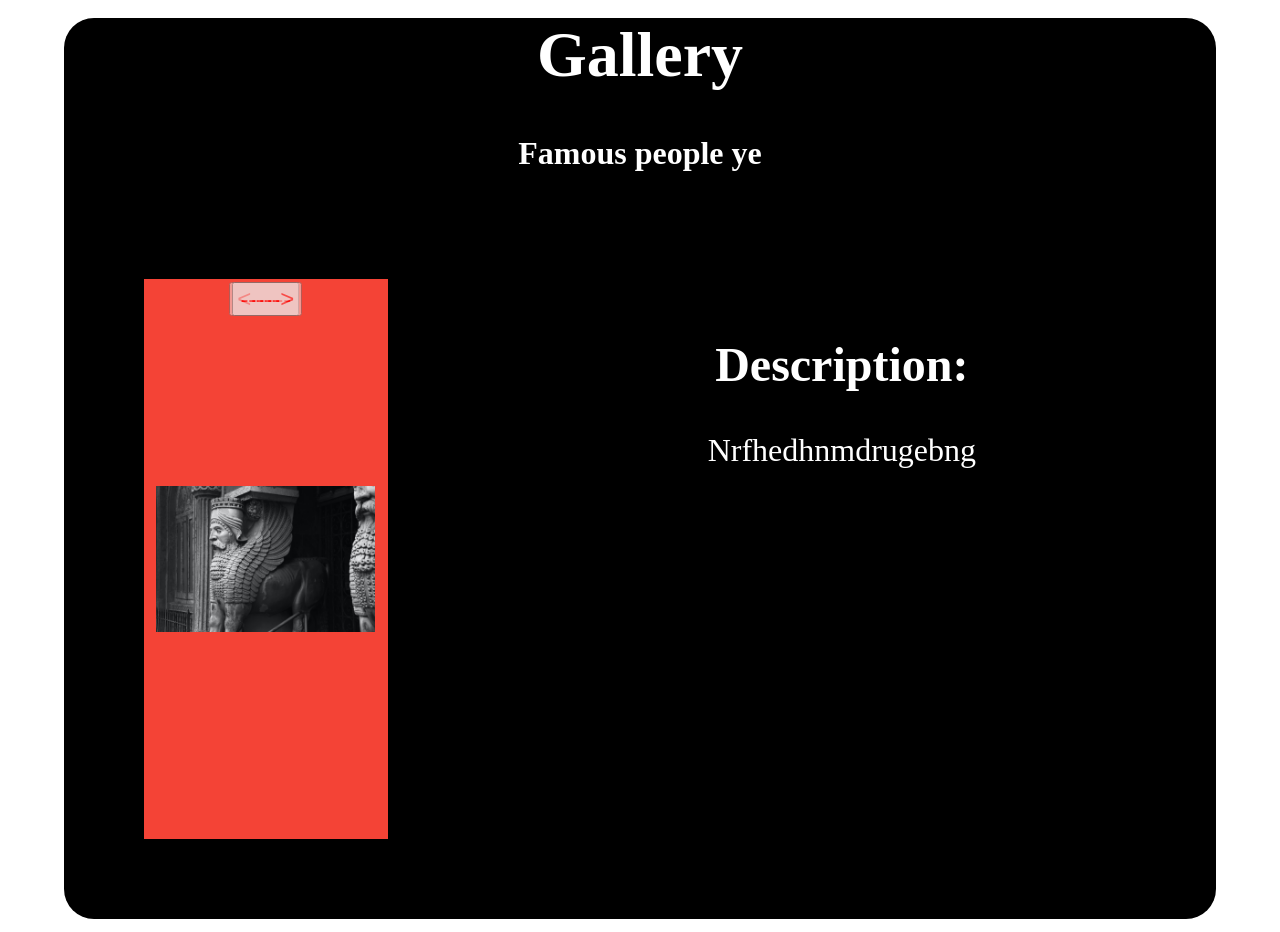
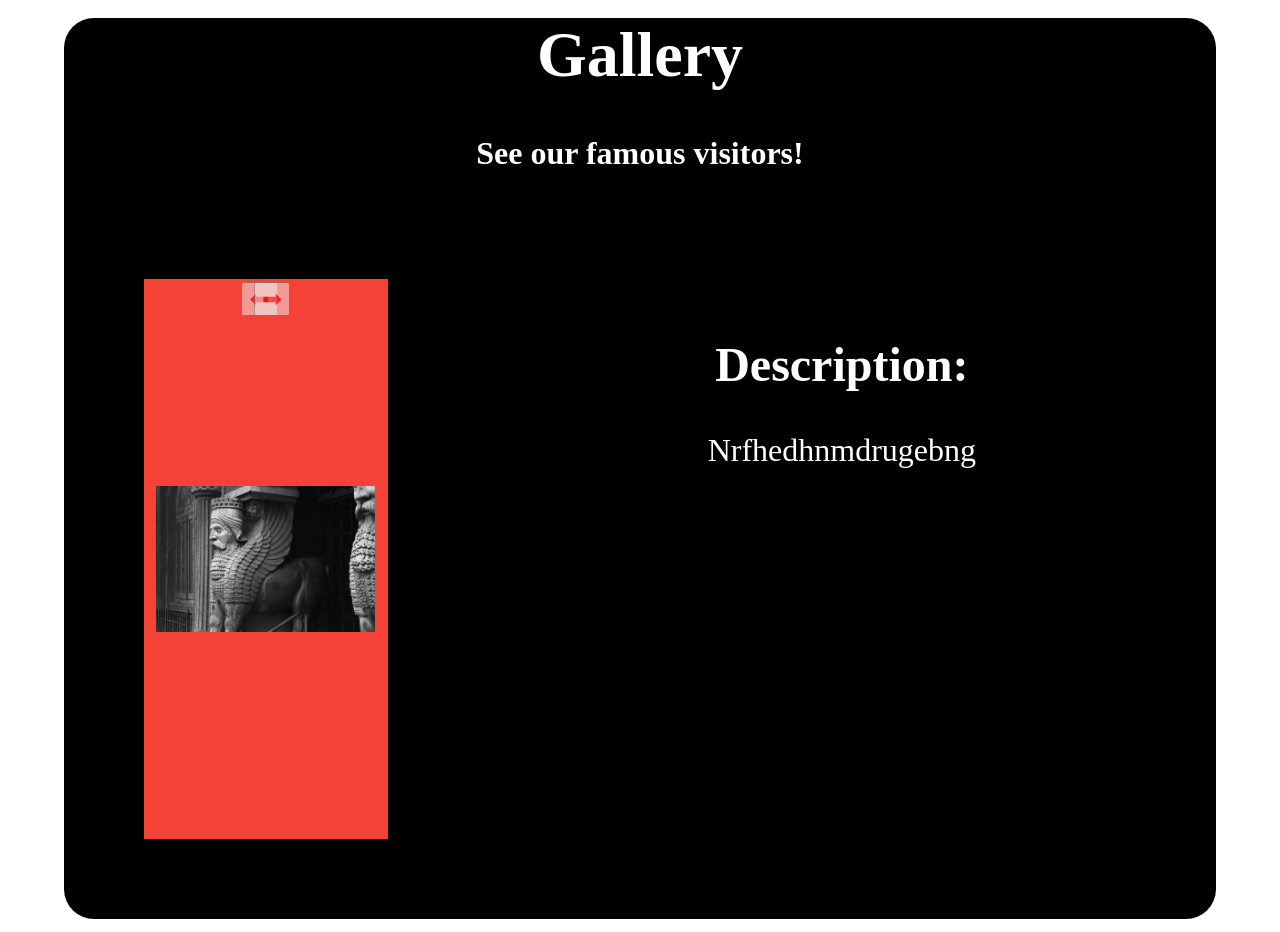
Before and after one commit to staten-island-tech/vue-project-2-ebt, a Nuxt app in the folder project/: page / in a window 1280 px wide. Shown: the part 4660-5592 px from the top of the page. Built offline with nearby package versions, Linux system fonts and the light colour scheme.

Commit message:
good enoughhh

```diff
--- a/project/components/Gallery.vue
+++ b/project/components/Gallery.vue
@@ -1,7 +1,7 @@
 <template>
   <div class="gallery-home">
     <h1 class="gallery-title">Gallery</h1>
-    <h2 class="gallery-header">Famous people ye</h2>
+    <h2 class="gallery-header">See our famous visitors!</h2>
     <div class="gallery-parent">
       <div class="gallery-card">
         <button
@@ -9,14 +9,14 @@
           id="left-button"
           @click="switchImageLeft()"
         >
-          <-----
+          ⬅
         </button>
         <button
           class="gallery-button"
           id="right-button"
           @click="switchImageRight()"
         >
-          ----->
+          ➡
         </button>
         <!-- try to get buttons on top of image -->
         <img class="gallery-img" v-bind:src="currentImage.url" alt="" />
@@ -151,10 +151,10 @@ export default {
   font-size: 1.5rem;
 }
 #left-button {
-  left: 35%;
+  left: 40%;
 }
 #right-button {
-  right: 35%;
+  right: 40%;
 }
 #desc-title {
   font-size: 3rem;
```
